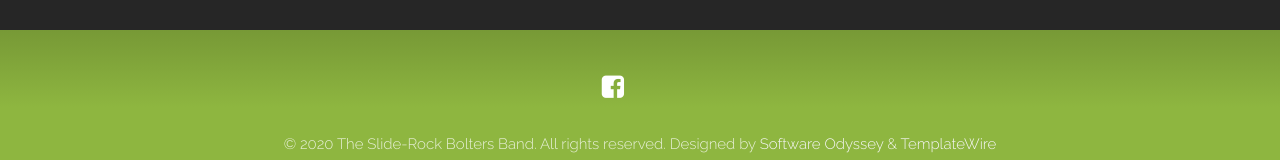
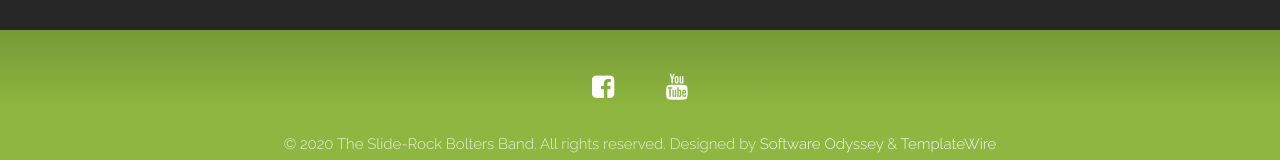
Before and after one commit to greegor/sliderockbolters.github.io, a plain HTML site: page index.html in a window 1280 px wide. Shown: the part 4721-4881 px from the top of the page. Drawn offline with nearby package versions, Linux system fonts and the light colour scheme; a web font is replaced by a local one.

Commit message:
add youtube link

```diff
--- a/index.html
+++ b/index.html
@@ -436,7 +436,7 @@
       <div class="social">
         <ul>
           <li><a href="https://www.facebook.com/The-Slide-Rock-Bolters-100991568154376/" target=_blank""><i class="fa fa-facebook-square"></i></a></li>
-          <li><a href="https://www.youtube.com/channel/UCrN7iVQ3JtFKfrICvuGKhSA?fbclid=IwAR0JEnbg4pQlaATsvCgaSbt3nQKOxRTasZ8t7YbXecmqaVt2HFVcnjLiO_M"><i class="fab fa-youtube"></i></a></li>
+          <li><a href="https://www.youtube.com/channel/UCrN7iVQ3JtFKfrICvuGKhSA?fbclid=IwAR0JEnbg4pQlaATsvCgaSbt3nQKOxRTasZ8t7YbXecmqaVt2HFVcnjLiO_M"><i class="fa fa-youtube"></i></a></li>
           <!--<li><a href="#"><i class="fa fa-google-plus"></i></a></li>-->
         </ul>
       </div>
```
